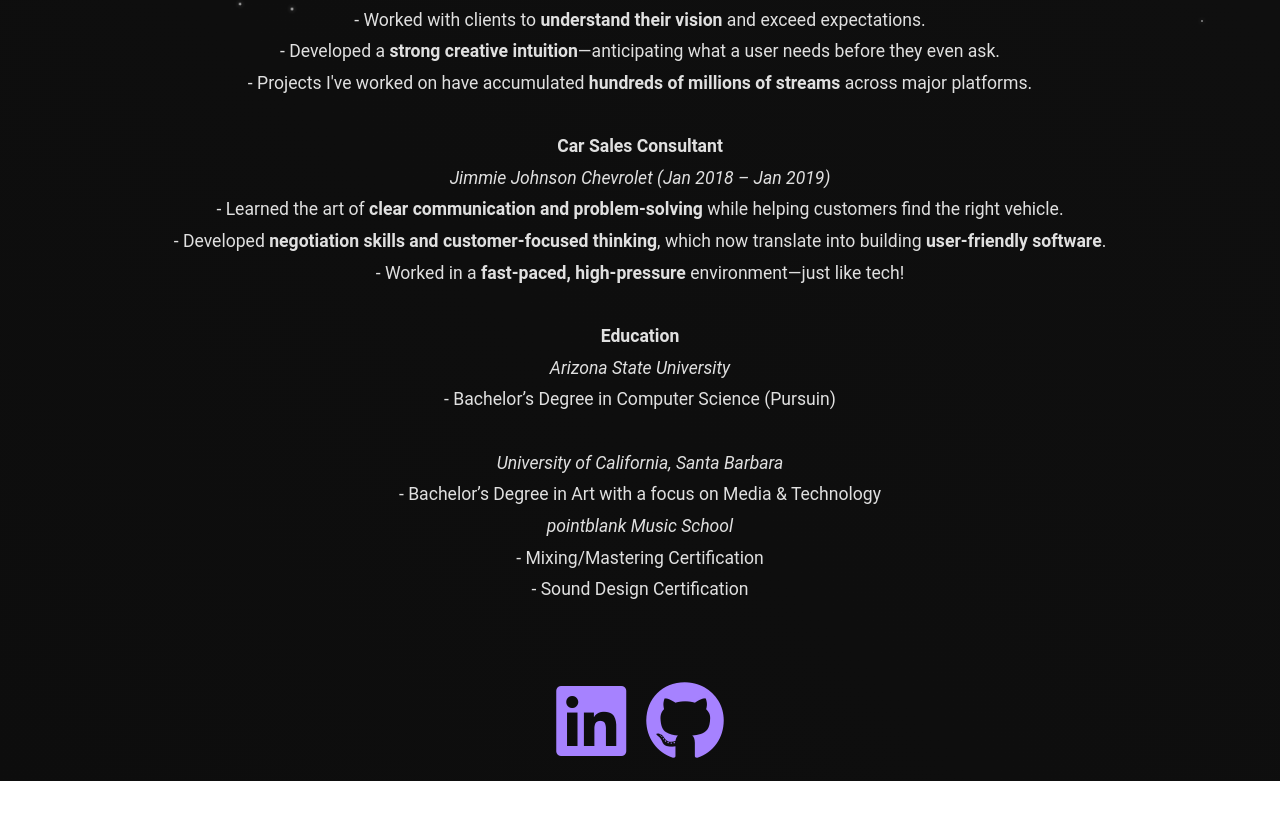
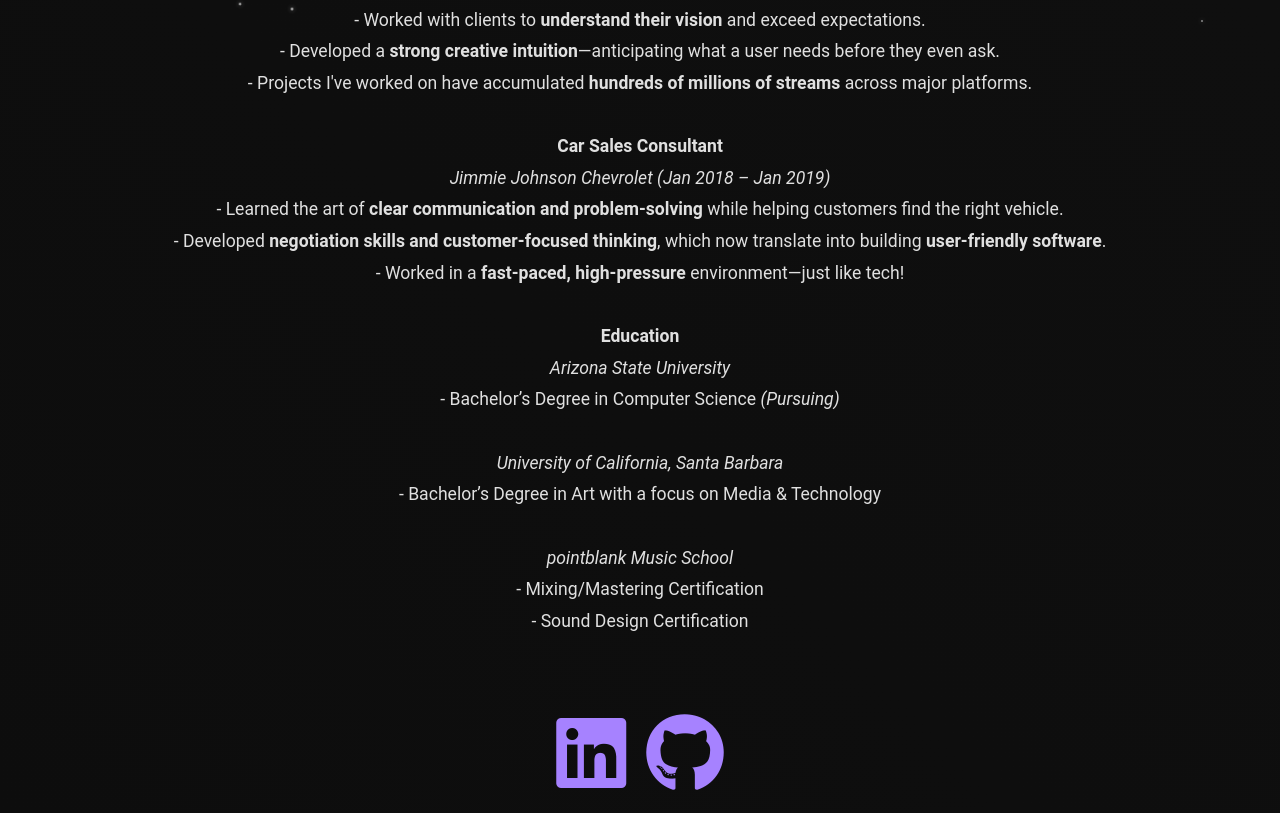
Before and after one commit to nandodecima/portfolio-website, a React (Vite) app: page /experience in a window 1280 px wide. Shown: the part 762-1575 px from the top of the page. Before the commit the page ends 1543 px from the top, so only its background shows below. Built offline with nearby package versions, Linux system fonts and the light colour scheme.

Commit message:
Update Experience.jsx

```diff
--- a/src/components/Experience.jsx
+++ b/src/components/Experience.jsx
@@ -38,10 +38,11 @@ const Experience = () => {
   <br />
   <strong>Education</strong><br />
   <em>Arizona State University</em><br />
-  - Bachelor’s Degree in Computer Science (Pursuin)<br />
+  - Bachelor’s Degree in Computer Science <em>(Pursuing)</em><br />
   <br></br>
   <em>University of California, Santa Barbara</em><br />
   - Bachelor’s Degree in Art with a focus on Media & Technology<br />
+  <br></br>
   <em>pointblank Music School</em><br />
     - Mixing/Mastering Certification<br />
     - Sound Design Certification<br />
```
